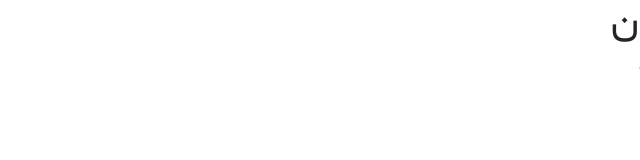
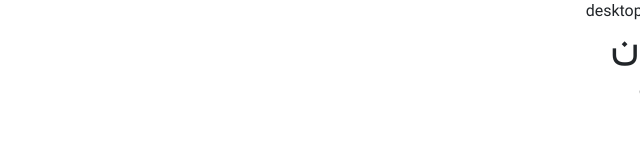
Before and after one commit to yazdaner/digikala-frontend, a Nuxt app: page / in a window 1280 px wide. Shown: the top 160 px of the page, without its empty margins (640-1280 px from the left). Built offline with nearby package versions, Linux system fonts and the light colour scheme.

Commit message:
desktop and mobile 1.0.0

```diff
--- a/app.vue
+++ b/app.vue
@@ -1,7 +1,9 @@
 <template>
     <div>
-        <nuxt-page />
-    </div>
+        <nuxt-layout>
+            <nuxt-page />
+        </nuxt-layout>
+</div>
 </template>
 <script setup>
 const theme = ref(useState("theme"));
--- /dev/null
+++ b/components/shop/desktop/DesktopHeader.vue
@@ -0,0 +1,8 @@
+<template>
+    <div>
+        desktop header
+    </div>
+</template>
+<script setup>
+
+</script>
--- /dev/null
+++ b/components/shop/mobile/MobileHeader.vue
@@ -0,0 +1,8 @@
+<template>
+    <div>
+        mobile header
+    </div>
+</template>
+<script setup>
+
+</script>
--- /dev/null
+++ b/layouts/default.vue
@@ -0,0 +1,15 @@
+<template>
+    <div class="layout">
+        <desktop-layout v-if="theme == 'desktop'">
+            <slot />
+        </desktop-layout>
+        <mobile-layout v-else>
+            <slot />
+        </mobile-layout>
+    </div>
+</template>
+<script setup>
+import DesktopLayout from './shop/DesktopLayout.vue';
+import MobileLayout from './shop/MobileLayout.vue';
+const theme = useState('theme') ;
+</script>
--- /dev/null
+++ b/layouts/shop/DesktopLayout.vue
@@ -0,0 +1,9 @@
+<template>
+    <div>
+        <desktop-header />
+        <slot />
+    </div>
+</template>
+<script setup>
+import DesktopHeader from '~/components/shop/desktop/DesktopHeader.vue';
+</script>
--- /dev/null
+++ b/layouts/shop/MobileLayout.vue
@@ -0,0 +1,9 @@
+<template>
+    <div>
+        <mobile-header />
+        <slot />
+    </div>
+</template>
+<script setup>
+import MobileHeader from '~/components/shop/mobile/MobileHeader.vue';
+</script>
```
